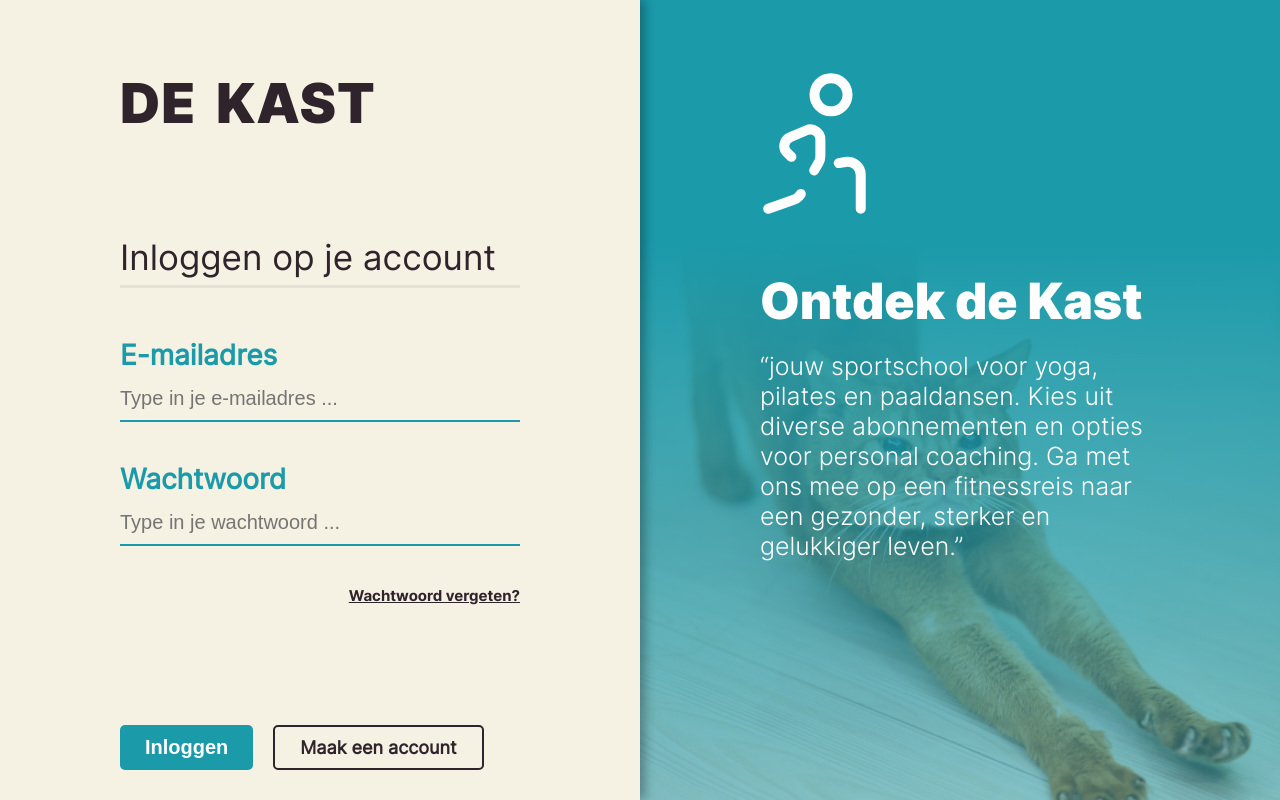
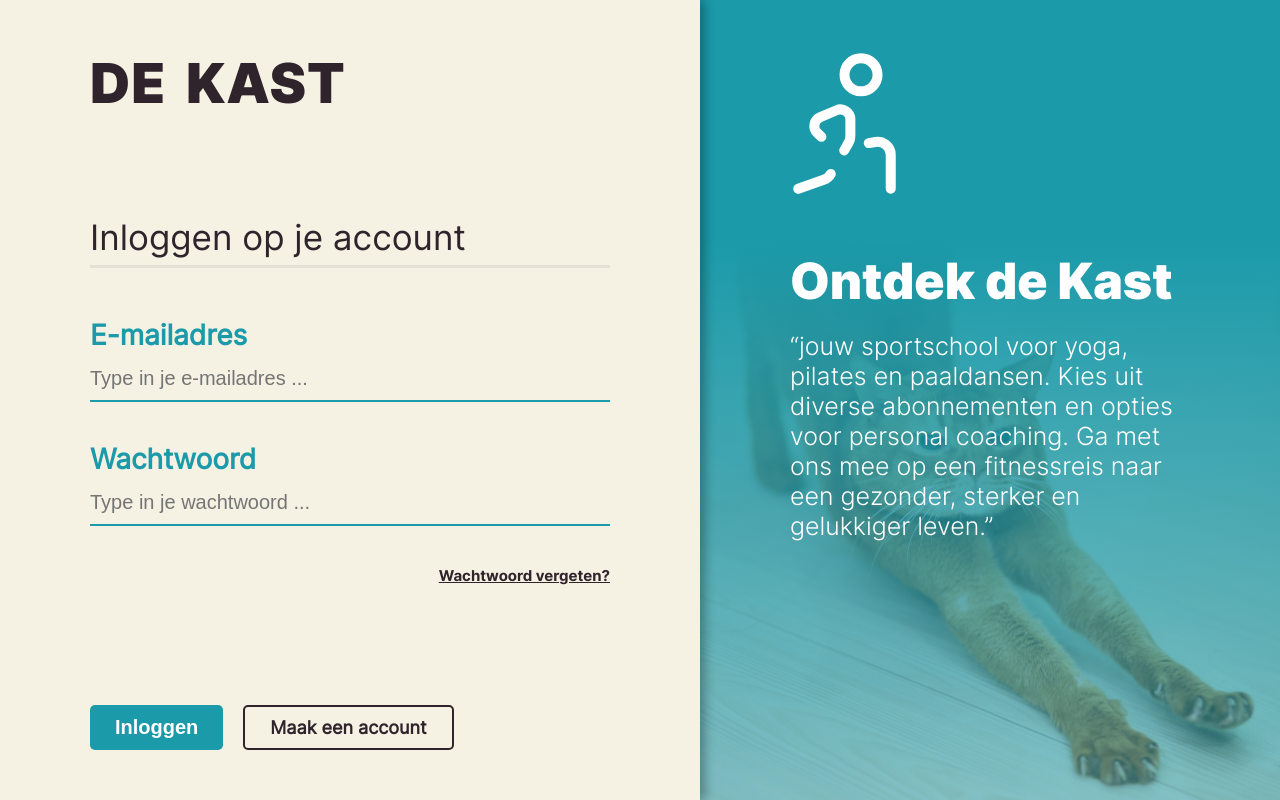
Before and after one commit to AngelovanOsch1/DeKast, an Angular app in the folder DeKast/: page /login in a window 1280 px wide. Built offline with nearby package versions, Linux system fonts and the light colour scheme.

Commit message:
Responsive for 1200px width and above

```diff
--- a/DeKast/src/app/login/login.component.scss
+++ b/DeKast/src/app/login/login.component.scss
@@ -11,6 +11,10 @@ section.login{
         box-shadow: 5px 0 10px rgba(0, 0, 0, 0.3);
         z-index: 5;
 
+        @media (max-width: 1400px) {
+            width: 60%;
+            padding: 50px 90px;
+        }
         .titel{
             font-family: interBlack;
             text-transform: uppercase;
@@ -114,6 +118,11 @@ section.login{
         background: linear-gradient(to bottom, var(--primary) 30%, var(--primary-50));
         position: relative;
         color: #fff;
+
+        @media (max-width: 1400px) {
+            width: 40%;
+            padding: 50px 90px;
+        }
         &::before{
             content: '';
             position: absolute;
@@ -128,12 +137,23 @@ section.login{
         img{
           margin-bottom: 50px;
         }
-        h1{ font-family: interBlack; font-size: 50px; }
+        h1{
+            font-family: interBlack;
+            font-size: 50px;
+            @media (max-width: 1200px) {
+                font-size: 40px;
+            }
+        }
         p{
             font-family: interLight;
             font-size: 25px;
             width: 70%;
             min-width: 400px;
+            @media (max-width: 1200px) {
+                font-size: 22px;
+                min-width: none;
+
+            }
         }
     }
 }
```
